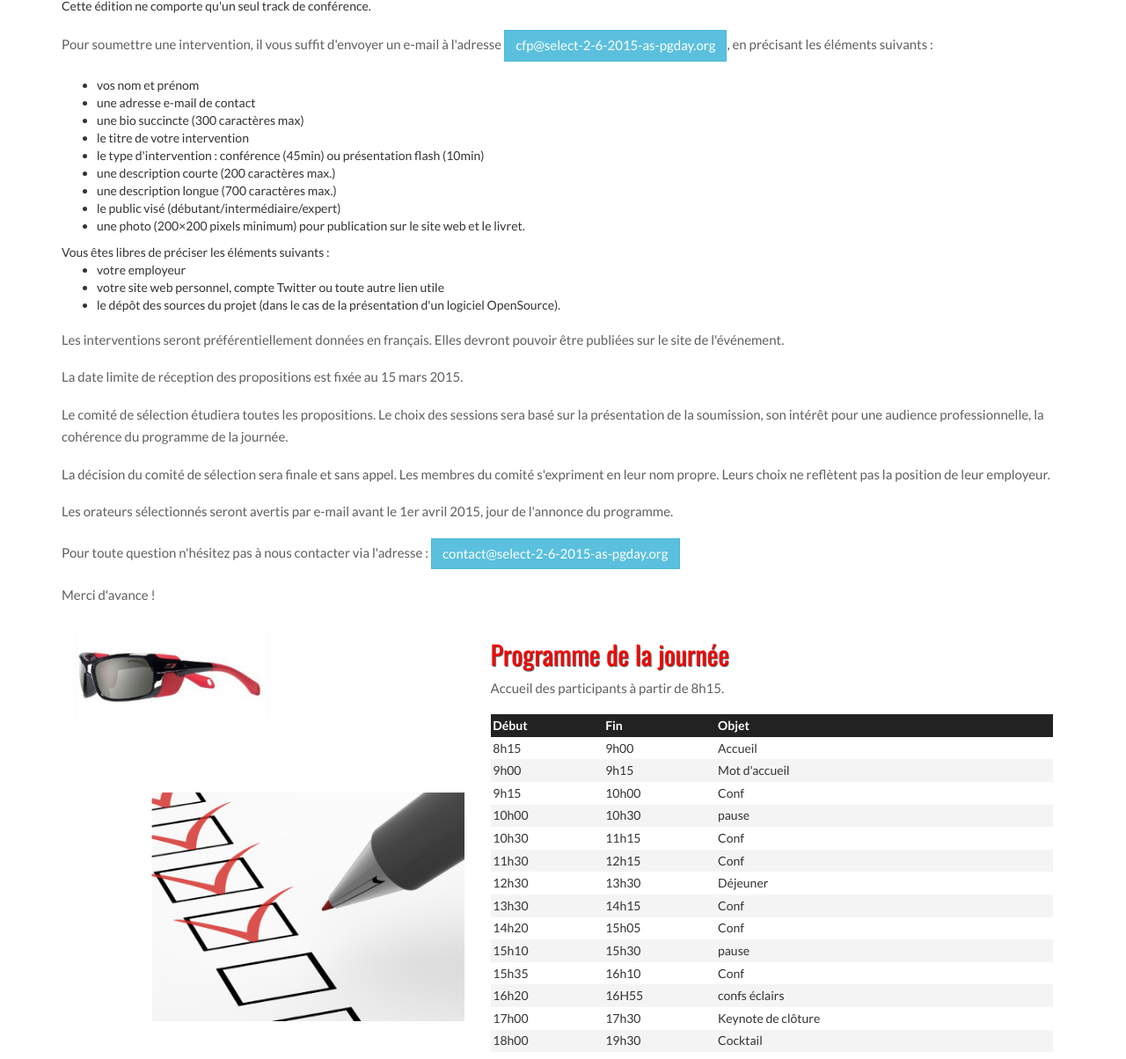
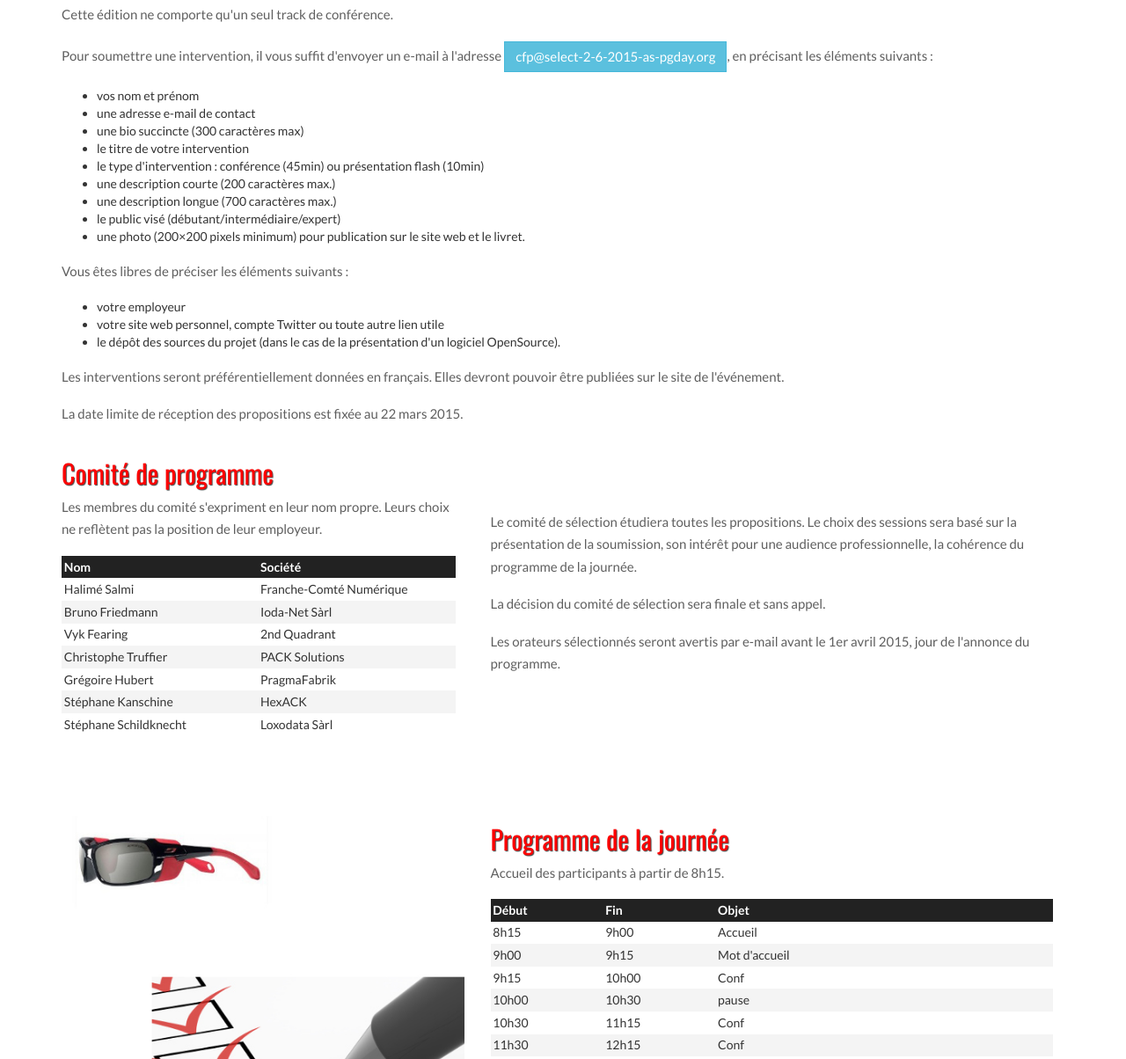
Before and after one commit to daamien/select-2-6-2015-as-pgday.org, a plain HTML site: page programme.html in a window 1280 px wide. Shown: the part 669-1873 px from the top of the page at 88% size. Drawn offline with nearby package versions, Linux system fonts and the light colour scheme.

Commit message:
Le comité de programme

```diff
--- a/programme.html
+++ b/programme.html
@@ -110,7 +110,7 @@ table tr.even { background: #f4f4f4;}
 	    <li>Conférence : durée 45min (questions comprises) pour parler du sujet de votre choix
 	    <li>Présentation flash : durée 10min (questions comprises) - adaptée à la présentation d'un projet libre, au retour d'expérience ou au partage de pratiques.
 	    </ul>
-
+	</p><p>
 	Cette édition ne comporte qu'un seul track de conférence.<br />
 	</p><p>
 
@@ -128,7 +128,7 @@ table tr.even { background: #f4f4f4;}
 	    <li>une photo (200×200 pixels minimum) pour publication sur le site web et le livret.
 	    </ul>
 
-
+	</p><p>
 	Vous êtes libres de préciser les éléments suivants&nbsp;:
 
 	    <ul>
@@ -139,24 +139,61 @@ table tr.even { background: #f4f4f4;}
 	 </p><p>
 	Les interventions seront préférentiellement données en français. Elles devront pouvoir être publiées sur le site de l'événement.
 	</p><p>
-	La date limite de réception des propositions est fixée au 15 mars 2015.
-	</p><p>
+	La date limite de réception des propositions est fixée au 22 mars 2015.
+	</p>
+
+<div class="row">
+        <div class="col-md-5 col-sm-6">
+		<h2 style="color: red">Comité de programme</h2>
+		<p>
+		Les membres du comité s'expriment en leur nom propre. Leurs choix ne reflètent pas la position de leur employeur.
+		</p>
+		<table><thead>
+			<tr class="row0">
+				<th class="col0 "> Nom      </th><th class="col1 "> Société       </th>
+			</tr>
+			</thead>
+			<tbody>
+			<tr>
+				<td class="col0 "> Halimé Salmi  </td><td class="col1 "> Franche-Comté Numérique  </td>
+			</tr>
+			<tr class="even">
+				<td class="col0 "> Bruno Friedmann  </td><td class="col1 "> Ioda-Net Sàrl </td>
+			</tr>
+			<tr class="row3">
+				<td class="col0 "> Vyk Fearing  </td><td class="col1"> 2nd Quadrant</td>
+			</tr>
+			<tr class="even">
+				<td class="col0"> Christophe Truffier </td><td class="col1"> PACK Solutions </td>
+			</tr>
+			<tr class="row5">
+				<td class="col0"> Grégoire Hubert </td><td class="col1"> PragmaFabrik </td>
+			</tr>
+			<tr class="even">
+				<td class="col0"> Stéphane Kanschine </td><td class="col1"> HexACK </td>
+			</tr>
+			<tr class="row7">
+				<td class="col0"> Stéphane Schildknecht </td><td class="col1"> Loxodata Sàrl </td>
+			</tr>
+			</tbody>
+		</table>
+      </div>
+              <div class="margin-top">&nbsp;</div>
+	      <div class="col-md-7 col-sm-6">
+		<p>
 		Le comité de sélection étudiera toutes les propositions.
 		Le choix des sessions sera basé sur la présentation de la soumission, son intérêt pour une audience professionnelle, la cohérence du programme de la journée.
 		</p><p>
-	La décision du comité de sélection sera finale et sans appel. Les membres du comité s'expriment en leur nom propre. Leurs choix ne reflètent pas la position de leur employeur.
+		La décision du comité de sélection sera finale et sans appel.
 		</p><p>
 		Les orateurs sélectionnés seront avertis par e-mail avant le 1er avril 2015, jour de l'annonce du programme.
-	</p><p>
-	Pour toute question n'hésitez pas à nous contacter via l'adresse : <a class="btn btn-info" role="button" href="mailto:contact@select-2-6-2015-as-pgday.org">contact@select-2-6-2015-as-pgday.org</a>
-	<p>
-	Merci d'avance !
 		</p>
-	<!-- <p>
-    <a class="btn btn-info" role="button" href="mailto:cfp@select-2-6-2015-as-pgday.org">cfp@select-2-6-2015-as-pgday.org</a>
-    </p> -->
+        </div>
+
+</div>
 
 	<div class="row">
+        <div class="margin-top">&nbsp;</div>
 	<div class="col-md-5 col-sm-6">
             <img src="img/photo4-co.jpg" alt="photo" class="resp-photo"/>
         </div>
@@ -218,8 +255,13 @@ table tr.even { background: #f4f4f4;}
 		</table>
       </div>
     </div>
+   <div class="margin-top">&nbsp;</div> <p>
+	Pour toute question n'hésitez pas à nous contacter via l'adresse : <a class="btn btn-info" role="button" href="mailto:contact@select-2-6-2015-as-pgday.org">contact@select-2-6-2015-as-pgday.org</a>
+	</p>
     <div class="margin-top">&nbsp;</div>
 </div>
+
+
 
 <!-- Footer -->
  <footer id="footer">
```
Lines whose indentation alone changed are shown as unchanged.
